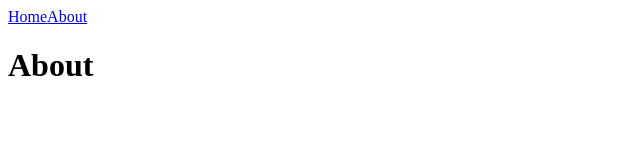
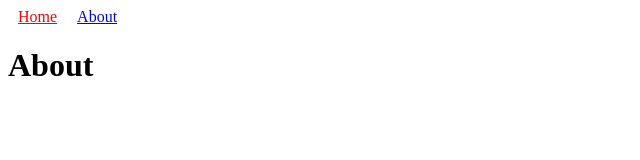
Before and after one commit to ahnniething/nextjs-fundamental, a Next.js app: page /about in a window 1280 px wide. Shown: the top 160 px of the page, without its empty margins (0-640 px from the left). Built offline with nearby package versions, Linux system fonts and the light colour scheme.

Commit message:
feat: update navigation style using the <a> tag inside the <Link> tag

```diff
--- a/components/NavBar.js
+++ b/components/NavBar.js
@@ -1,11 +1,13 @@
 import Link from "next/link";
 export default function NavBar(){
     return <nav>
-        <Link href="/">
-        <a>Home</a>
-        </Link>
-        <Link href="/about">
-        <a>About</a>
-        </Link>
+          <Link href="/">
+        <a style={{color:"red", margin: 10}}>Home</a>
+      </Link>
+      <Link href="/about">
+        <a style={{ color: "blue",  margin: 10 }}>
+          About
+        </a>
+      </Link>
     </nav>
 }
```
